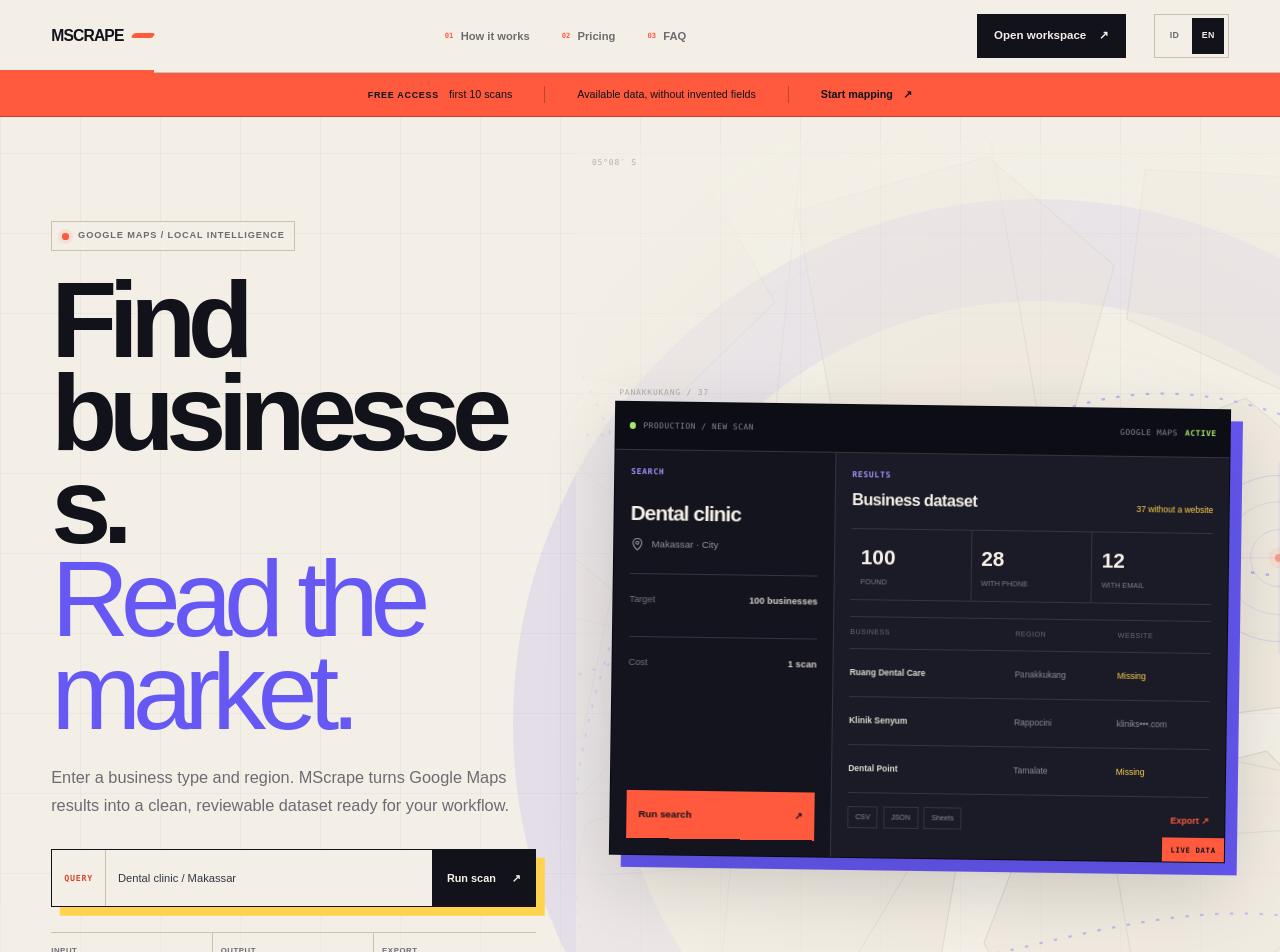
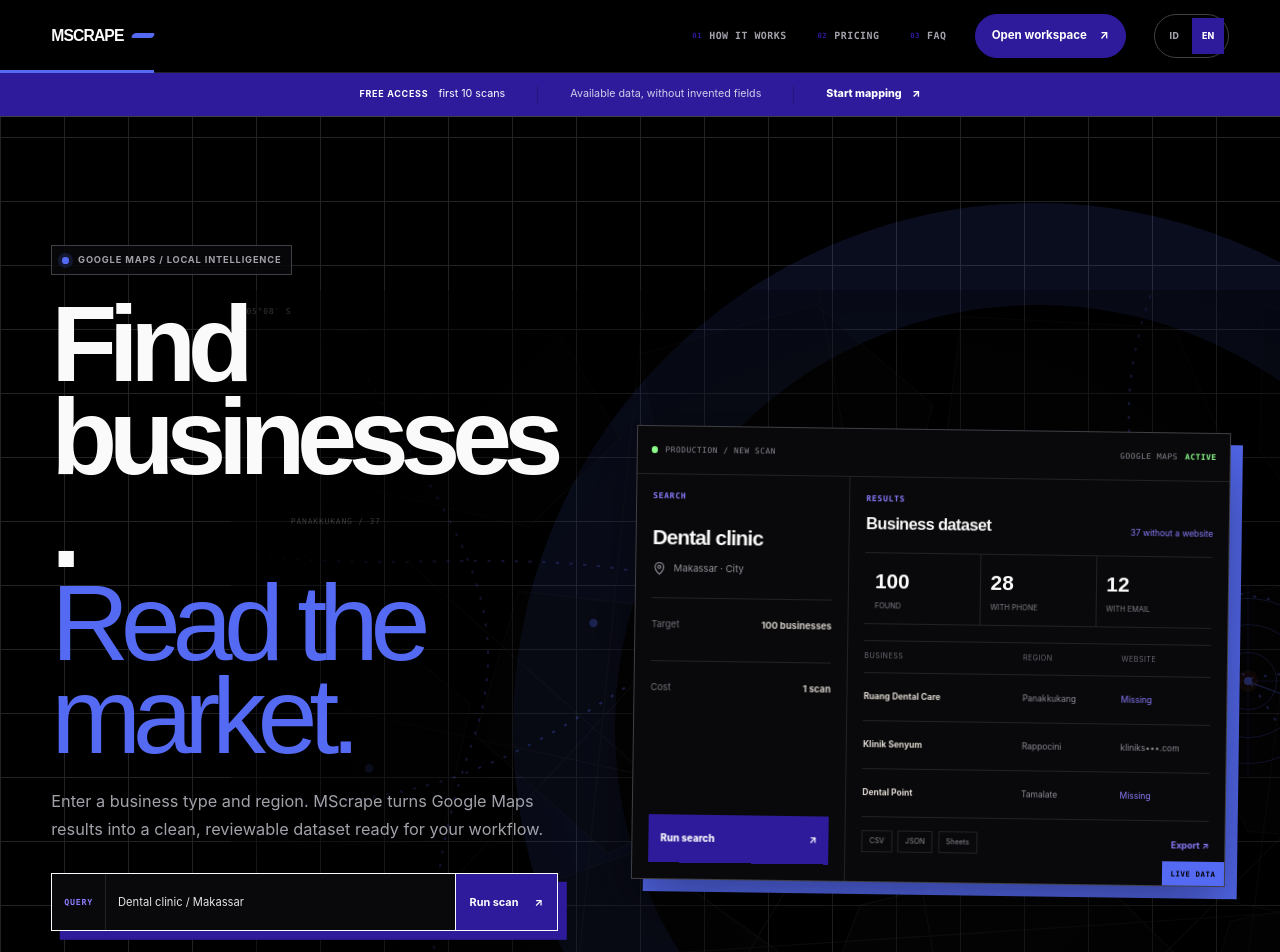
Before and after one commit to Rektzinch/MScrape-Web, a Next.js app: page /en in a window 1280 px wide. Shown: the top 952 px of the page. Built offline with nearby package versions, Linux system fonts and the light colour scheme.

Commit message:
style: apply command code visual system

```diff
--- a/app/ms-interface.css
+++ b/app/ms-interface.css
@@ -601,3 +601,506 @@
   .ms-plan__cta,
   .ms-production .license-dock__credit > span { transition: none; }
 }
+
+
+/* Command Code visual adaptation — same MScrape content, data, routes, and interactions. */
+.ms-header,
+.ms-home,
+.ms-production,
+.ms-footer,
+.ms-menu-layer,
+.tier-check-overlay {
+  --ms-ink: #fafafa;
+  --ms-ink-2: #e4e4e7;
+  --ms-muted: #a1a1aa;
+  --ms-paper: #000000;
+  --ms-paper-2: #09090b;
+  --ms-line: #222225;
+  --ms-night: #000000;
+  --ms-night-2: #09090b;
+  --ms-night-3: #18181b;
+  --ms-night-line: #222225;
+  --ms-light: #fafafa;
+  --ms-light-2: #a1a1aa;
+  --ms-coral: #2e1b9c;
+  --ms-coral-dark: #556af3;
+  --ms-violet: #556af3;
+  --ms-violet-dark: #2e1b9c;
+  --ms-yellow: #8b7dff;
+  --ms-live: #8cff8c;
+  --ms-shadow: 0 1.5rem 4rem rgb(0 0 0 / 42%);
+}
+
+body,
+body:has(.ms-home),
+body:has(.ms-production) {
+  background: #000;
+  color: #fafafa;
+}
+
+.ms-header {
+  border-bottom-color: #222225;
+  background: rgb(0 0 0 / 90%);
+  color: #fafafa;
+}
+
+.ms-header::after {
+  background: #556af3;
+}
+
+.ms-wordmark__signal,
+.ms-footer__brand i {
+  background: #556af3;
+}
+
+.ms-header__production,
+.ms-header__current,
+.ms-menu-trigger,
+.ms-locale-switch {
+  border-radius: 999px;
+}
+
+.ms-header__production {
+  border-color: #2e1b9c;
+  background: #2e1b9c;
+  color: #fff;
+}
+
+.ms-header__nav a,
+.ms-locale-switch a,
+.ms-menu-trigger,
+.ms-header__current {
+  color: #a1a1aa;
+}
+
+.ms-header__nav a:hover,
+.ms-header__nav a:focus-visible,
+.ms-locale-switch a[aria-current="page"],
+.ms-menu-trigger:hover,
+.ms-menu-trigger:focus-visible {
+  color: #fafafa;
+}
+
+.ms-locale-switch {
+  border-color: #3f3f46;
+}
+
+.ms-locale-switch a[aria-current="page"] {
+  background: #2e1b9c;
+  color: #fff;
+}
+
+.ms-home {
+  background-color: #000;
+  color: #fafafa;
+}
+
+.ms-home::before {
+  opacity: 1;
+  background-image:
+    linear-gradient(#222225 1px, transparent 1px),
+    linear-gradient(90deg, #222225 1px, transparent 1px);
+  background-size: 4rem 4rem;
+  mask-image: linear-gradient(to bottom, #000 0 100%);
+}
+
+.ms-notice {
+  border-bottom-color: #3f3f46;
+  background: #2e1b9c;
+  color: #fff;
+}
+
+.ms-notice__truth {
+  color: rgb(255 255 255 / 78%);
+}
+
+.ms-hero {
+  min-height: calc(100svh - 7rem);
+  padding-block: clamp(4rem, 10vw, 8rem);
+}
+
+.ms-hero::before {
+  border-color: #556af3;
+  opacity: .12;
+}
+
+.ms-hero-map {
+  opacity: .42;
+}
+
+.ms-hero-map::after {
+  background: radial-gradient(circle at 56% 52%, transparent 0 18%, rgb(0 0 0 / 58%) 56%, #000 88%);
+}
+
+.ms-hero-map__blocks {
+  fill: #09090b;
+  stroke: #222225;
+}
+
+.ms-hero-map__routes,
+.ms-map-scan,
+.ms-map-scan::before,
+.ms-map-scan::after,
+.ms-map-scan i {
+  border-color: rgb(85 106 243 / 40%);
+}
+
+.ms-hero-map__minor {
+  stroke: #222225;
+}
+
+.ms-hero-map__points,
+.ms-map-scan i:nth-child(3) {
+  fill: #556af3;
+  background: #556af3;
+}
+
+.ms-hero__eyebrow {
+  border-color: #3f3f46;
+  background: rgb(9 9 11 / 84%);
+  color: #a1a1aa;
+}
+
+.ms-hero__eyebrow > span {
+  background: #556af3;
+  box-shadow: 0 0 0 .25rem rgb(85 106 243 / 16%);
+}
+
+.ms-hero h1 em {
+  color: #556af3;
+}
+
+.ms-hero__lead,
+.ms-hero__quiet-link {
+  color: #a1a1aa;
+}
+
+.ms-command {
+  border-color: #fafafa;
+  background: #09090b;
+  box-shadow: .55rem .55rem 0 #2e1b9c;
+}
+
+.ms-command__prompt {
+  border-color: #222225;
+  color: #8b7dff;
+}
+
+.ms-command__text {
+  color: #e4e4e7;
+}
+
+.ms-command a,
+.ms-product-run,
+.ms-plan__cta,
+.ms-closing__link {
+  background: #2e1b9c;
+  color: #fff;
+}
+
+.ms-hero-facts,
+.ms-hero-facts > div,
+.ms-section-intro,
+.ms-plan-nav,
+.ms-faq__list,
+.ms-faq details,
+.ms-audience,
+.ms-audience__roles,
+.ms-audience__roles > span {
+  border-color: #3f3f46;
+}
+
+.ms-hero-facts dt,
+.ms-section-intro > span,
+.ms-audience > p,
+.ms-faq-head > p,
+.ms-closing > p,
+.ms-plan-nav p,
+.ms-faq details p {
+  color: #a1a1aa;
+}
+
+.ms-hero-product {
+  border-color: #3f3f46;
+  border-radius: 0;
+  background: #000;
+  box-shadow: var(--ms-shadow), .75rem .75rem 0 #556af3;
+}
+
+.ms-hero-product::after {
+  background: #556af3;
+  color: #000;
+}
+
+.ms-hero-product__bar,
+.ms-hero-product__query,
+.ms-hero-product__results {
+  background: #09090b;
+}
+
+.ms-hero-product__bar,
+.ms-hero-product__query > div,
+.ms-product-stats,
+.ms-product-stats > span,
+.ms-records,
+.ms-records > div,
+.ms-product-export span {
+  border-color: #222225;
+}
+
+.ms-product-label,
+.ms-product-export b,
+.ms-records .is-missing,
+.ms-product-results__head > span {
+  color: #8b7dff;
+}
+
+.ms-promises,
+.ms-pricing,
+.ms-audience,
+.ms-home .ms-faq,
+.ms-home .ms-closing {
+  margin-top: clamp(5.5rem, 12vw, 10rem);
+}
+
+.ms-section-intro > p,
+.ms-plan-nav a span,
+.ms-closing > p {
+  color: #556af3;
+}
+
+.ms-promise-list li,
+.ms-plan,
+.ms-plan__head,
+.ms-plan__title,
+.ms-plan__facts > div {
+  border-color: #3f3f46;
+}
+
+.ms-promise-list li > span,
+.ms-plan-nav p span {
+  color: #556af3;
+}
+
+.ms-plan {
+  border-radius: 0;
+  background: #09090b;
+  color: #fafafa;
+  box-shadow: .5rem .5rem 0 #3f3f46;
+}
+
+.ms-plan[data-tier="pro"] {
+  border-color: #556af3;
+  background: #2e1b9c;
+  box-shadow: .5rem .5rem 0 #8b7dff;
+}
+
+.ms-plan[data-tier="max"] {
+  border-color: #556af3;
+  background: #556af3;
+  color: #000;
+  box-shadow: .5rem .5rem 0 #fafafa;
+}
+
+.ms-plan__cta {
+  border-radius: 999px;
+}
+
+.ms-plan[data-tier="pro"] .ms-plan__cta {
+  background: #8b7dff;
+  color: #000;
+}
+
+.ms-plan[data-tier="max"] .ms-plan__cta {
+  background: #000;
+  color: #fff;
+}
+
+.ms-audience {
+  color: #fafafa;
+}
+
+.ms-audience::before {
+  background: #09090b;
+}
+
+.ms-audience__roles > span {
+  color: #fafafa;
+}
+
+.ms-faq summary::after {
+  color: #556af3;
+}
+
+.ms-home .ms-closing {
+  background: #09090b;
+  color: #fafafa;
+  box-shadow: .75rem .75rem 0 #2e1b9c;
+}
+
+.ms-closing__link {
+  border-radius: 999px;
+}
+
+.ms-footer {
+  background: #000;
+  color: #fafafa;
+}
+
+.ms-footer__line,
+.ms-footer__links a {
+  border-color: #222225;
+  color: #a1a1aa;
+}
+
+/* Production keeps its information-dense workspace, but uses the same dark grid language. */
+.ms-production {
+  background: #000;
+  color: #fafafa;
+}
+
+.ms-production-intro {
+  border-bottom-color: #3f3f46;
+  background: #000;
+}
+
+.ms-production-intro::before {
+  background-image:
+    linear-gradient(#222225 1px, transparent 1px),
+    linear-gradient(90deg, #222225 1px, transparent 1px);
+}
+
+.ms-production-heading__index,
+.ms-production-heading__meta b {
+  color: #8b7dff;
+}
+
+.ms-production-heading > p:not(.ms-production-heading__index),
+.ms-production-heading__meta span {
+  color: #a1a1aa;
+}
+
+.ms-production .ms-console {
+  border-color: #222225;
+  background: #222225;
+}
+
+.ms-production .license-dock {
+  border-radius: 0;
+  background: #2e1b9c;
+  color: #fff;
+}
+
+.ms-production .license-dock__upgrade,
+.ms-production .license-dock__toggle,
+.ms-production .license-dock__check {
+  border-radius: 999px;
+}
+
+.ms-production .activation-panel {
+  background: #18181b;
+  color: #fafafa;
+}
+
+.ms-production .activation-panel h2,
+.ms-production .activation-panel__copy > p:last-child {
+  color: #fafafa;
+}
+
+.ms-production .scanner__console,
+.ms-production .results,
+.ms-production .scrape-form {
+  background: #09090b;
+  color: #fafafa;
+}
+
+.ms-production .workspace-panel__head,
+.ms-production .console__bar {
+  border-color: #222225;
+  background: #000;
+}
+
+.ms-production .workspace-panel__head > span,
+.ms-production .field > span,
+.ms-production .location-field > label > span,
+.ms-production .combobox__label,
+.ms-production .results-search > span,
+.ms-production .activation-panel__field > span {
+  color: #8b7dff;
+}
+
+.ms-production .field input,
+.ms-production .location-field input,
+.ms-production .activation-panel__field input,
+.ms-production .results-search input,
+.ms-production .combobox__trigger {
+  border-color: #3f3f46;
+  border-radius: 0;
+  background: #18181b;
+  color: #fafafa;
+}
+
+.ms-production .field input:focus-visible,
+.ms-production .location-field input:focus-visible,
+.ms-production .activation-panel__field input:focus-visible,
+.ms-production .results-search input:focus-visible,
+.ms-production .combobox__trigger[aria-expanded="true"] {
+  border-color: #556af3;
+  outline-color: rgb(85 106 243 / 20%);
+}
+
+.ms-production .location-field__button,
+.ms-production .combobox__popover,
+.ms-production .combobox__option {
+  border-color: #3f3f46;
+  background: #18181b;
+  color: #fafafa;
+}
+
+.ms-production .api-state[data-online="true"] .api-state__dot,
+.ms-production .location-field__button[data-state="ready"] {
+  background: #8cff8c;
+  border-color: #8cff8c;
+  color: #8cff8c;
+}
+
+@media (min-width: 60rem) {
+  .ms-hero {
+    grid-template-columns: minmax(0, .92fr) minmax(28rem, 1.08fr);
+  }
+
+  .ms-hero-map {
+    inset: 16% -10rem 0 18%;
+  }
+
+  .ms-header__inner {
+    grid-template-columns: minmax(0, 1fr) auto auto auto;
+  }
+
+  .ms-header__nav,
+  .ms-header__actions {
+    display: flex;
+    align-items: center;
+  }
+
+  .ms-header__nav {
+    gap: clamp(1rem, 2.4vw, 2rem);
+  }
+
+  .ms-header__nav a {
+    min-height: 2.75rem;
+    display: inline-flex;
+    align-items: center;
+    color: #a1a1aa;
+    font-family: var(--font-mono);
+    font-size: .62rem;
+    font-weight: 700;
+    letter-spacing: .05em;
+    text-transform: uppercase;
+  }
+
+  .ms-header__nav a:hover,
+  .ms-header__nav a:focus-visible {
+    color: #fafafa;
+  }
+}
--- a/tokens.css
+++ b/tokens.css
@@ -1,25 +1,26 @@
 :root {
-  --color-paper: #f3efe6;
-  --color-paper-2: #e8e2d5;
-  --color-paper-3: #d9d1c2;
-  --color-ink: #11121a;
-  --color-ink-2: #353642;
-  --color-muted: #696975;
-  --color-rule: #cbc4b7;
-  --color-rule-strong: #8f8c94;
-  --color-accent: #ff5a3d;
-  --color-accent-warm: #ffd34e;
-  --color-accent-ink: #11121a;
-  --color-focus: #ff5a3d;
-  --color-focus-inner: var(--color-paper);
-  --color-success: #8ed65f;
-  --color-error: #d73633;
-  --color-warning: #d69c21;
-  --color-transparent: oklch(0% 0 0 / 0);
+  /* Command Code adaptation for MScrape: black canvas, zinc surfaces, violet signal. */
+  --color-paper: #000000;
+  --color-paper-2: #09090b;
+  --color-paper-3: #18181b;
+  --color-ink: #fafafa;
+  --color-ink-2: #e4e4e7;
+  --color-muted: #a1a1aa;
+  --color-rule: #222225;
+  --color-rule-strong: #3f3f46;
+  --color-accent: #2e1b9c;
+  --color-accent-warm: #556af3;
+  --color-accent-ink: #ffffff;
+  --color-focus: #8b7dff;
+  --color-focus-inner: #000000;
+  --color-success: #8cff8c;
+  --color-error: #f85149;
+  --color-warning: #d1aa24;
+  --color-transparent: transparent;
 
   --font-display: "Bricolage Grotesque Variable", "Archivo Variable", sans-serif;
-  --font-body: "Archivo Variable", Arial, sans-serif;
-  --font-mono: "Archivo Variable", Arial, sans-serif;
+  --font-body: "Archivo Variable", -apple-system, BlinkMacSystemFont, "Segoe UI", sans-serif;
+  --font-mono: ui-monospace, SFMono-Regular, Menlo, Monaco, Consolas, "Liberation Mono", monospace;
 
   --space-3xs: 0.125rem;
   --space-2xs: 0.25rem;
@@ -45,7 +46,7 @@
   --text-display: clamp(3rem, 7vw, 5.25rem);
 
   --ease-out: cubic-bezier(0.16, 1, 0.3, 1);
-  --ease-in: cubic-bezier(0.7, 0, 0.84, 0);
+  --ease-in: cubic-bezier(0.7, 0, 0.84, 1);
   --ease-in-out: cubic-bezier(0.65, 0, 0.35, 1);
   --dur-fast: 120ms;
   --dur-base: 200ms;
@@ -53,8 +54,8 @@
 
   --rule-hair: 1px;
   --rule-strong: 2px;
-  --radius-control: 0.45rem;
-  --radius-card: 1rem;
+  --radius-control: 999px;
+  --radius-card: 0px;
 
   --page-max: 90rem;
   --page-gutter: clamp(1rem, 4vw, 4rem);
```
Also changed, not shown: 1 other file (tests, documents, lock files or other folders).
